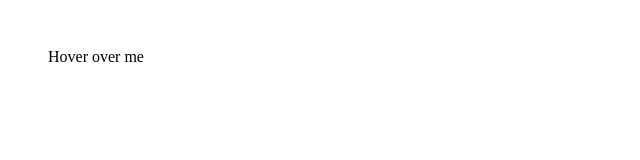
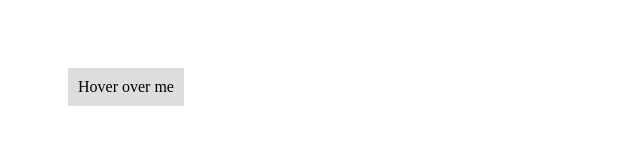
Before and after one commit to kousai100/Tooltip, a plain HTML site: page index.html in a window 1280 px wide. Shown: the whole page, without its empty margins (0-640 px from the left). Drawn offline with Linux system fonts and the light colour scheme.

Commit message:
added some feauter

```diff
--- a/css/main.css
+++ b/css/main.css
@@ -1,17 +1,26 @@
+*{
+    box-sizing: border-box;
+}
 .tooltip {
     position: relative;
     display: inline-block;
-    margin: 40px;
+    margin: 60px;
+    padding: 10px;
+    background-color: #ddd;
 }
-
+.tooltip:hover{
+    background-color: #f00;
+    color: #fff;
+}
 
 .tooltip::after {
     content: attr(data-tooltip);
     position: absolute;
     background-color: black;
     color: white;
-    width: 100%;
-    padding: 5px;
+    width: 115%;
+    padding: 10px;
+    text-align: center;
     border-radius: 4px;
     font-size: 14px;
     visibility: hidden;
@@ -53,7 +62,7 @@
     -o-transform: translateY(-50%);
     border-color: #000  transparent transparent transparent;
     left: calc(50% - 25px);
-    bottom: -30px;
+    bottom: 0;
     z-index: -1;
     transition: all 0.9s;
     -webkit-transition: all 0.9s;
--- a/index.html
+++ b/index.html
@@ -7,7 +7,7 @@
     <link rel="stylesheet" type="text/css" href="css/main.css">
 </head>
 <body>
-    <span class="tooltip" data-tooltip="This is a tooltip">Hover over me</span>
+    <span class="tooltip" data-tooltip="This Is Tooltip Content">Hover over me</span>
 
 </body>
 </html>
```
